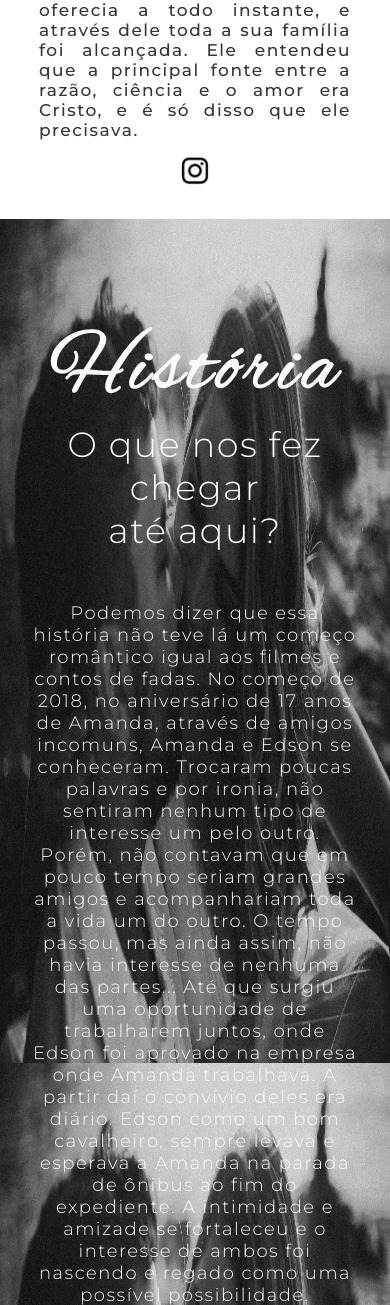
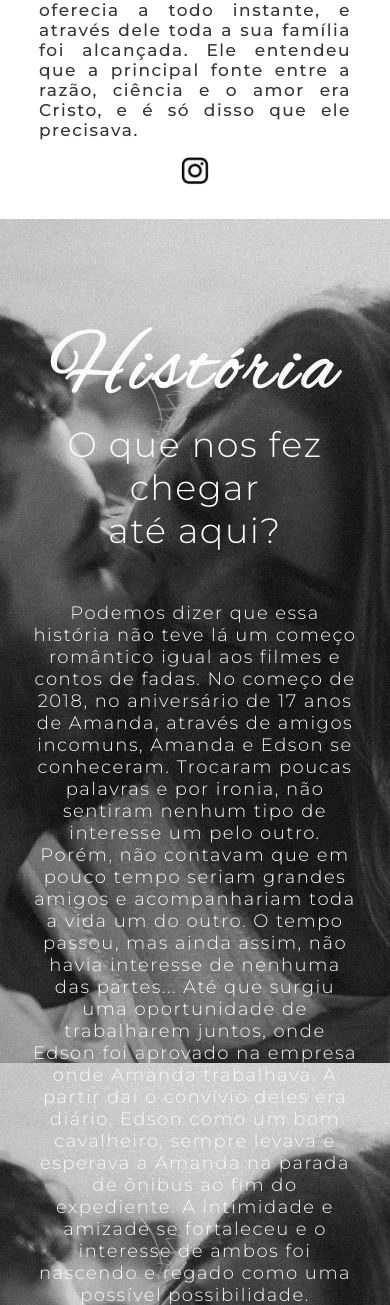
Before and after one commit to EdsonnOliveira/Wedding-Edson, a PHP site: page / in a window 390 px wide. Shown: the part 3010-4315 px from the top of the page. Run offline with PHP 8.4, Linux system fonts and the light colour scheme.

Commit message:
Background responsive

```diff
--- a/CSS/index.css
+++ b/CSS/index.css
@@ -127,7 +127,7 @@
 
 @media only screen and (max-width: 800px) {
     #history {
-        background-size: 100% 30%;
+        background-size: cover;
         background-position: top;
     }
 
```
